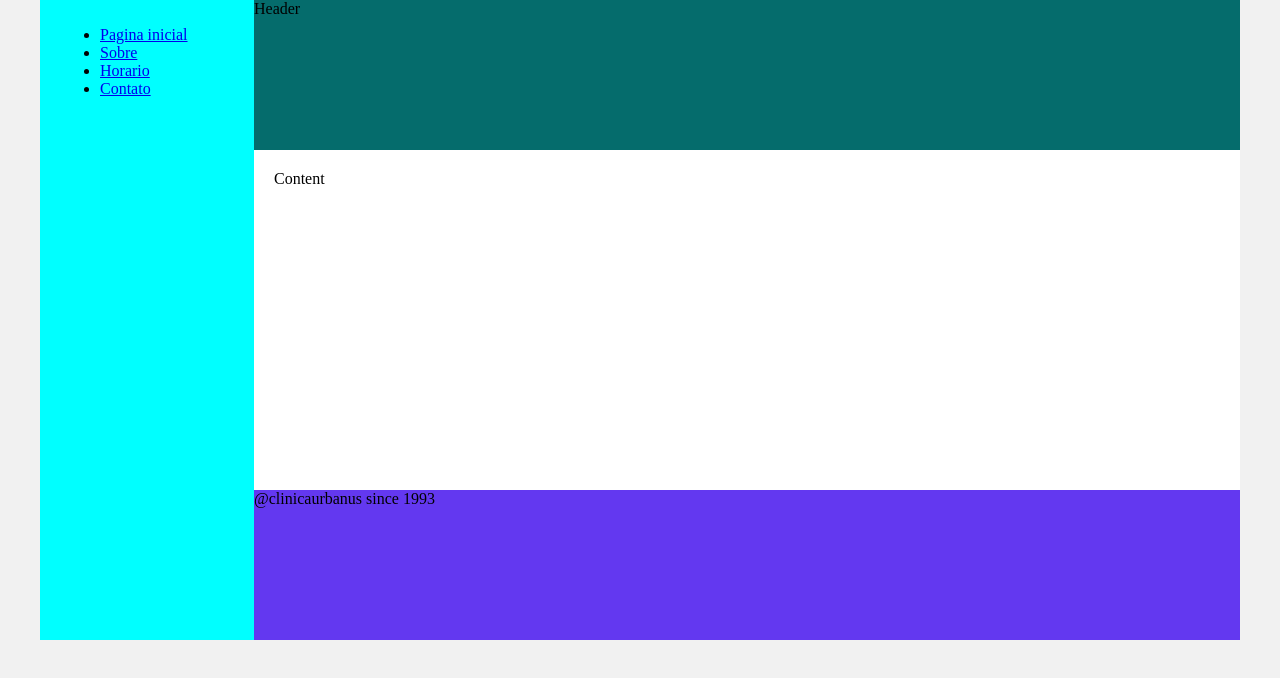
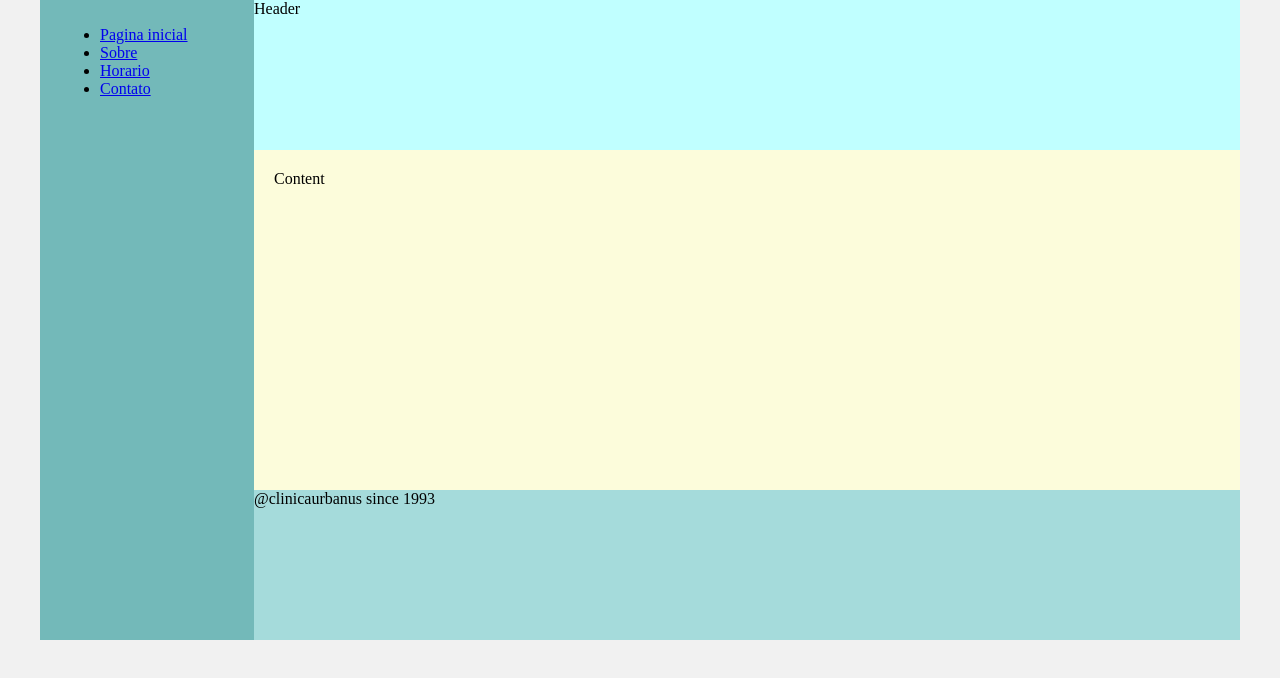
Before and after one commit to raphaelmoraisdevmg/html-trilha02-dio.me, a plain HTML site: page index.html in a window 1280 px wide. Drawn offline with Linux system fonts and the light colour scheme.

Commit message:
style:modifing colors on css

```diff
--- a/base.css
+++ b/base.css
@@ -20,19 +20,19 @@ body {
 }
 .menu {
     width: 15%;
-    background-color: aqua;
+    background-color: rgb(115, 185, 185);
     padding: 10px 20px 0px;
 }
 .header {
-    background-color: rgb(5, 108, 108);
+    background-color: rgb(192, 255, 255);
     min-height: 150px;
 }
 .content {
-    background-color: white;
+    background-color: rgb(252, 252, 219);
     min-height: 300px;
     padding: 20px;
 }
 .footer {
-    background-color: rgb(99, 56, 240);
+    background-color: rgb(165, 219, 219);
     min-height: 150px;
 }
```
